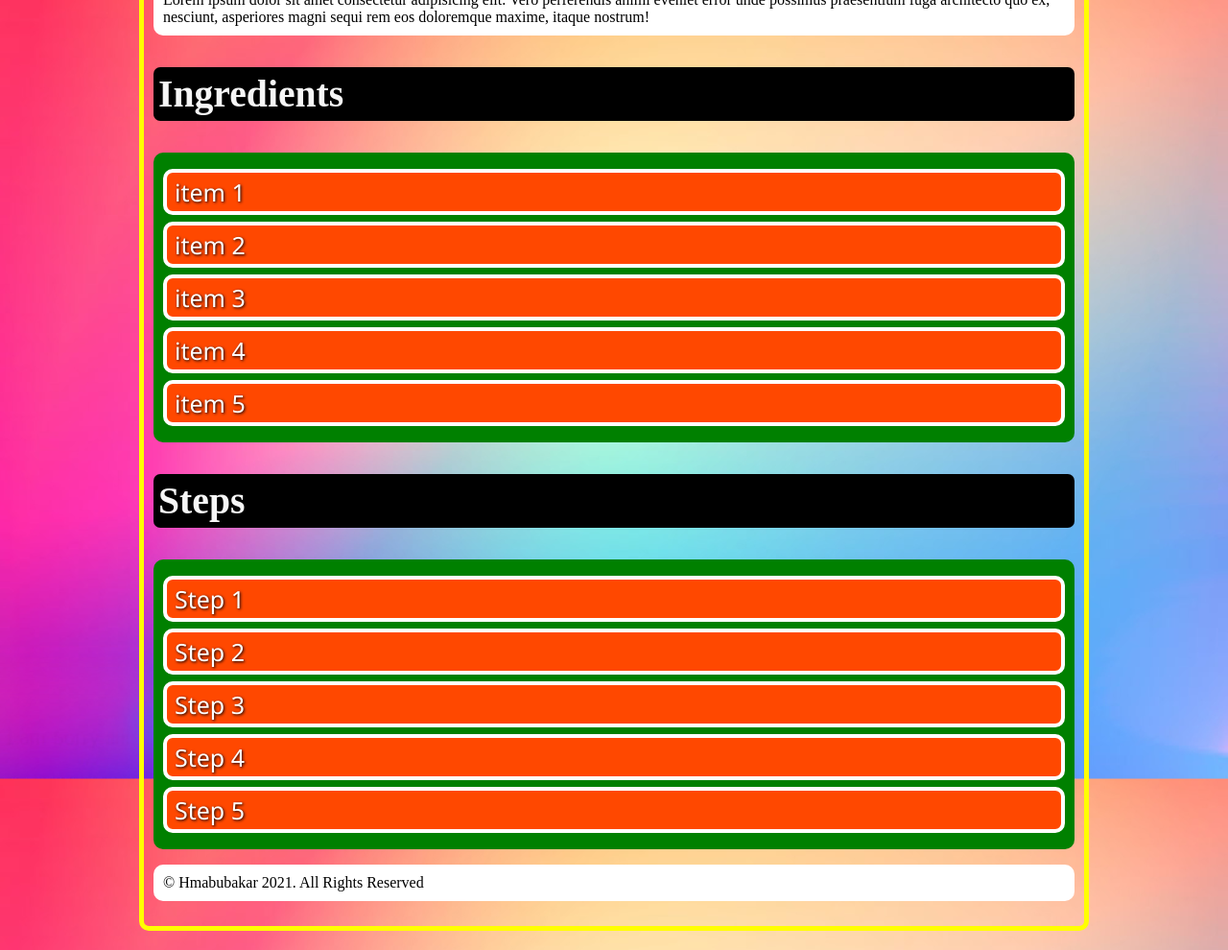
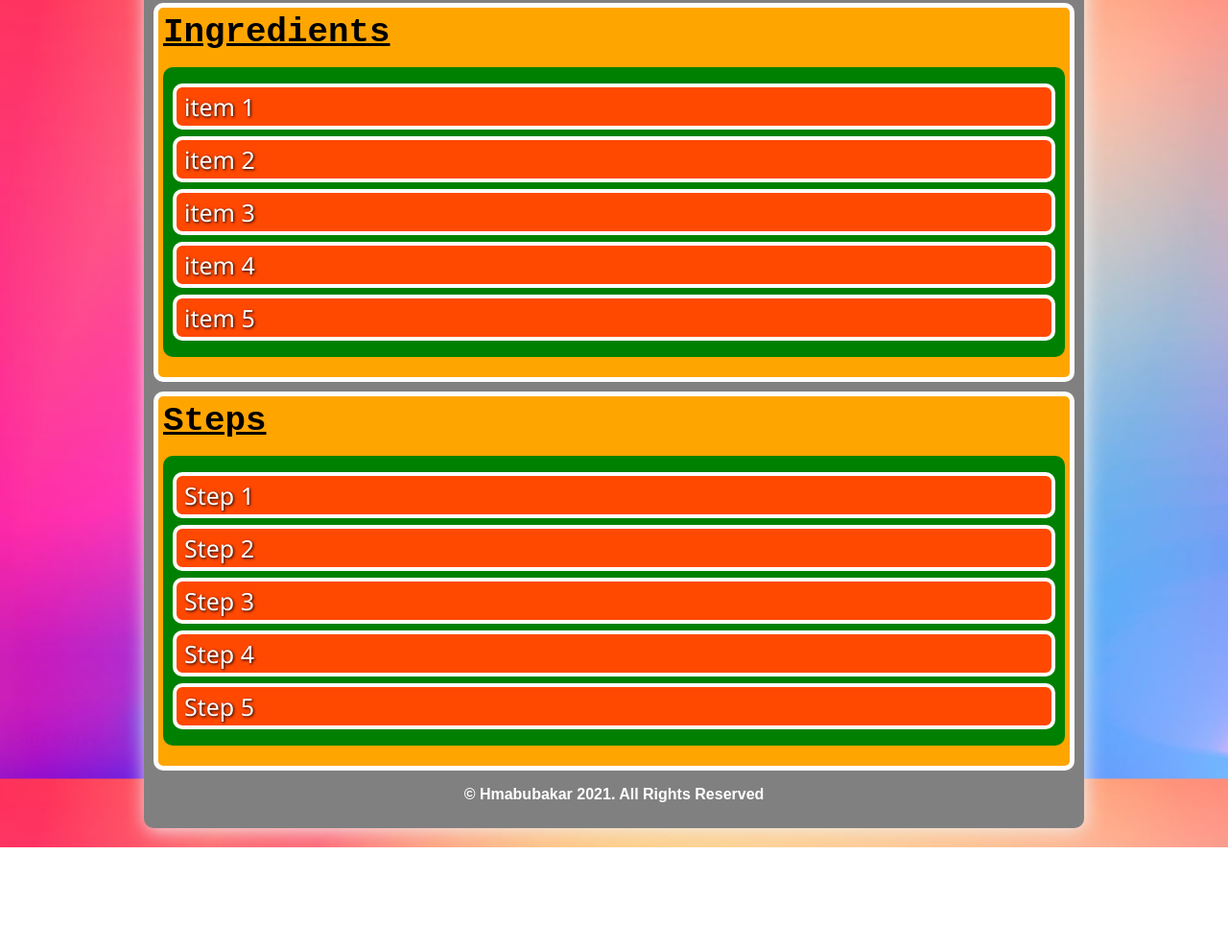
Before and after one commit to hafizmuhammadabubakar/odin-recipes, a plain HTML site: page recipes/Stuffed_Zucchini_Boats.html in a window 1280 px wide. Shown: the part 896-1886 px from the top of the page at 96% size. After the commit the page ends 1779 px from the top, so only its background shows below. Drawn offline with Linux system fonts and the light colour scheme.

Commit message:
odin-recipe

```diff
--- a/recipes/Stuffed_Zucchini_Boats.html
+++ b/recipes/Stuffed_Zucchini_Boats.html
@@ -10,6 +10,7 @@
 <body>
     <h1>Stuffed Zucchini Boats</h1>
     <img src="../images/recipe1.jpg" alt="Stuffed Zucchini Boats" width="730">
+    <div>
 		<h2>Description</h2>
 		<p>
 			Lorem ipsum dolor sit amet consectetur adipisicing elit.
@@ -17,6 +18,8 @@
 			fuga architecto quo ex, nesciunt, asperiores magni sequi rem eos
 			doloremque maxime, itaque nostrum!
 		</p>
+	</div>
+	<div>
 		<h2>Ingredients</h2>
 		<ul>
 			<li>item 1</li>
@@ -25,6 +28,8 @@
 			<li>item 4</li>
 			<li>item 5</li>
 		</ul>
+	</div>
+	<div>
 		<h2>Steps</h2>
 		<ol>
 			<li>
@@ -43,8 +48,7 @@
 				Step 5
 			</li>
 		</ol>
-	<div>
-        <p><span class="copyright">&copy</span> Hmabubakar 2021. All Rights Reserved</p>
 	</div>
+		<p style="color: #fff; text-align: center; font-weight: bolder"><span class="copyright">&copy</span> Hmabubakar 2021. All Rights Reserved</p>
 </body>
 </html>
--- a/styles/recipestyles.css
+++ b/styles/recipestyles.css
@@ -7,7 +7,8 @@ html {
 
 body {
     width: 75%;
-    border: 5px solid yellow;
+	background-color: gray;
+	box-shadow: 2px 2px 20px #eee;
     border-radius: 10px;
     margin: 20px auto;
     padding: 10px;
@@ -31,21 +32,25 @@ img {
     margin-right: auto;
     display: block;
     border-radius: 10px;
+	box-shadow: 1px 1px 8px magenta;
 }
 
 h2 {
-	background-color: #000;
-	padding: 5px;
-	border-radius: 7px;
-    font-size: 3.1vw;
-    color: rgb(246, 246, 246);
+	font-size: 2.8vw;
+	font-family: monospace;
+	text-decoration: underline;
+	margin: 0 auto;
 }
 
 p {
-    background-color: white;
-    padding: 10px;
-    border-radius: 10px;
-
+	font-family: sans-serif;
+}
+div {
+	background-color: orange;
+	padding: 5px;
+	margin-top: 10px;
+	border: 5px solid #fff;
+	border-radius: 10px;
 }
 
 ul {
--- a/styles/style.css
+++ b/styles/style.css
@@ -14,7 +14,7 @@ body {
 }
 
 h1 {
-    font-size: 5vw;
+    font-size: 5.2vw;
     text-shadow: 2px 2px 7px rgb(81, 149, 228);
     margin: 0 auto;
 }
@@ -38,7 +38,7 @@ li {
     background-color: rgb(0, 119, 83);
     margin: 10px 0;
     border-radius: 10px;
-    font-size: 2.3vw;
+    font-size: 2.9vw;
 }
 
 li:hover {
@@ -61,5 +61,5 @@ a:hover {
 div p {
     font-family: 'Franklin Gothic Medium', 'Arial Narrow', Arial, sans-serif;
     color: black;
-    font-size: 1.9vw;
+    font-size: 2.3vw;
 }
```
Also changed, not shown: recipes/Lemon_Thyme_Chicken_Tenders.html (+6 -2 lines), recipes/Shrimp_Spaghetti_with_Tomato_Sauce.html (+6 -2 lines). Lines whose indentation alone changed are shown as unchanged.
